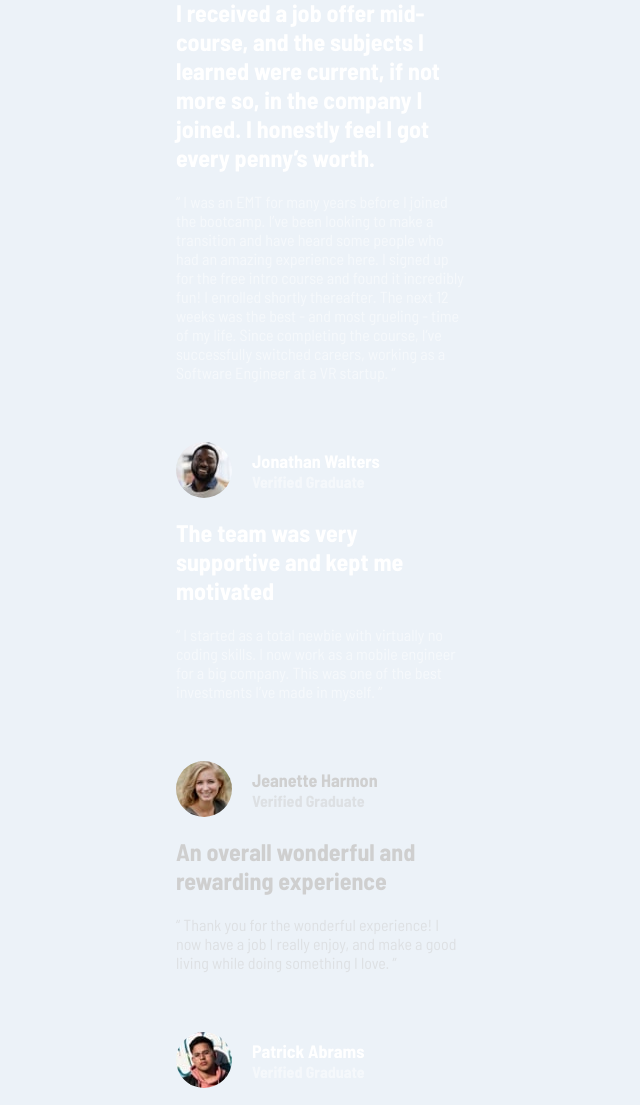
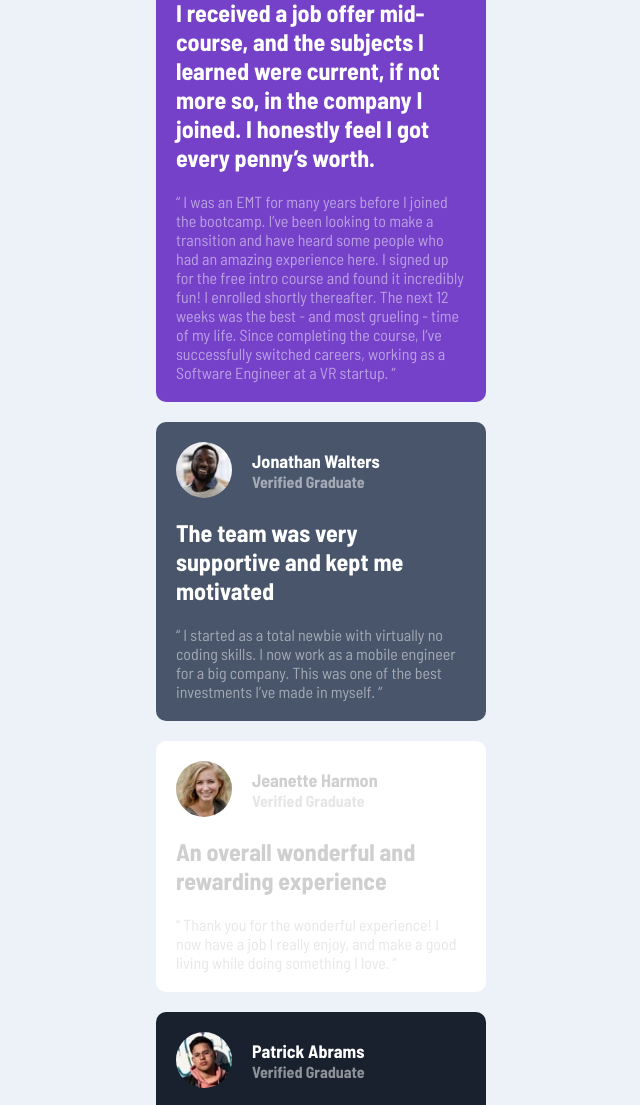
Before and after one commit to DanieleErcoli243/testimonials-grid-section-main, a plain HTML site: page index.html in a window 1280 px wide. Shown: the part 148-1253 px from the top of the page, without its empty margins (319-959 px from the left). Drawn offline with Linux system fonts and the light colour scheme.

Commit message:
changed the background-colour of the cards and added some border-radius

```diff
--- a/css/style.css
+++ b/css/style.css
@@ -62,7 +62,7 @@ body {
 .card {
     margin-bottom: 20px;
     padding: 20px;
-
+    border-radius: 10px;
     figure {
         display: flex;
         align-items: center;
--- a/index.html
+++ b/index.html
@@ -21,7 +21,7 @@
     <div class="container">
       <div class="row">
         <div class="col">
-          <div class="card white">
+          <div class="card white bg-violet">
             <div class="card-header">
               <figure class="bottom">
                 <img src="images/image-daniel.jpg" alt="foto di Daniel Clifford">
@@ -46,7 +46,7 @@
 
         </div>
         <div class="col">
-          <div class="card white">
+          <div class="card white bg-gray-blue">
             <div class="card-header">
               <figure class="bottom">
                 <img src="images/image-jonathan.jpg" alt="foto di Jonathan Walters">
@@ -66,7 +66,7 @@
 
         </div>
         <div class="col">
-          <div class="card gray">
+          <div class="card gray bg-white">
             <div class="card-header">
               <figure class="bottom">
                 <img src="images/image-jeanette.jpg" alt="foto di Jeanette Harmon">
@@ -86,7 +86,7 @@
 
         </div>
         <div class="col">
-          <div class="card white">
+          <div class="card white bg-black-blue">
             <div class="card-header">
               <figure class="bottom">
                 <img src="images/image-patrick.jpg" alt="foto di Patrick Abrams">
@@ -109,7 +109,7 @@
 
         </div>
         <div class="col">
-          <div class="card gray">
+          <div class="card gray bg-white">
             <div class="card-header">
               <figure class="bottom">
                 <img src="images/image-kira.jpg" alt="foto di Kira Whittle">
```
